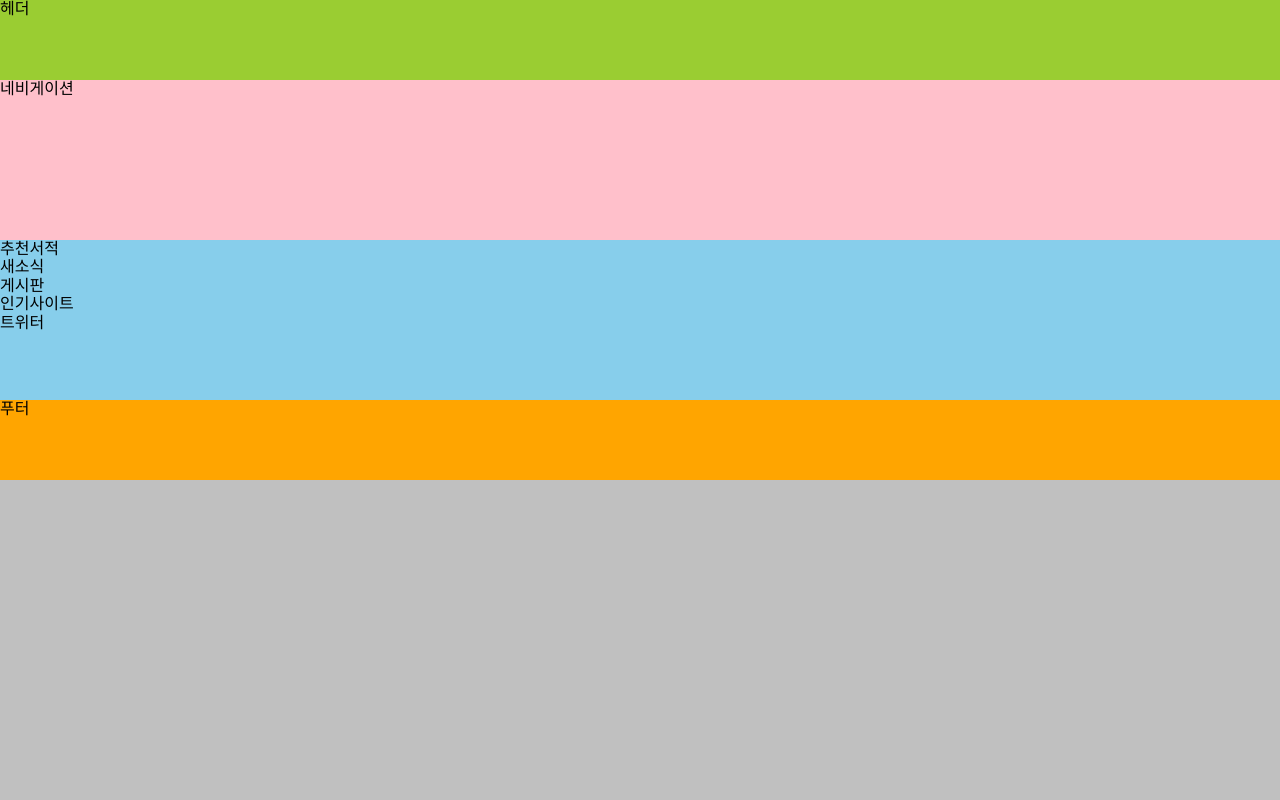
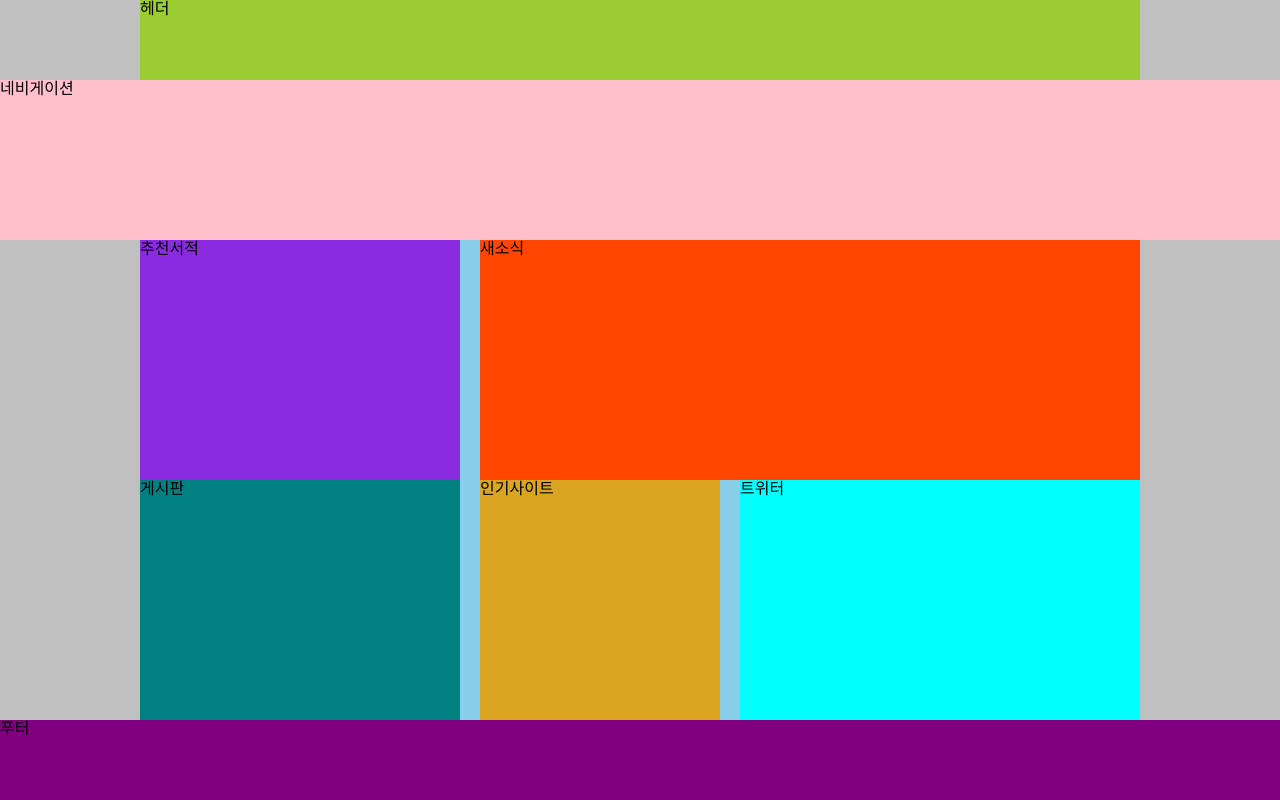
Before and after one commit to jdh0dv/Edu-RWD, a plain HTML site: page index.html in a window 1280 px wide. Drawn offline with Linux system fonts and the light colour scheme.

Commit message:
모바일 및 데스크탑 레이아웃 설계

```diff
--- a/css/style.css
+++ b/css/style.css
@@ -1,36 +1,85 @@
 @charset "uft-8";
 @import url(./normalize.css);
 
+/* All Device */
 .container{
+  background-color:silver;
   display: flex;
-  /* flex-direction: row;
-  flex-wrap: wrap; */
   flex-flow: row wrap;
-  background-color:silver;
-  justify-content: space-around;
-  height: 100vh;
-  align-content: flex-start;
 }
-.container > * {
-  flex: 0 1 auto;
-}
-.header, .navigation, .main, .footer {
+.header, .navigation, .main, .footer{
   width: 100%;
 }
-.header {
+
+.header{
   background-color: yellowgreen;
   height: 10vh;
 }
 
-.navigation {
+.navigation{
   background-color: pink;
   height: 20vh;
 }
-.main {
+.main{
   background-color: skyblue;
-  height: 20vh;
+  height: 60vh;
+  display: flex;
+  flex-flow: row wrap;
 }
-.footer {
-  background-color: orange;
+.book, .news, .board, .favorite, .twitter{
+  width: 100%;
+}
+.book{
+  background-color: blueviolet;
+}
+.news{
+  background-color:orangered;
+}
+.board{
+  background-color: teal;
+}
+.favorite{
+  background-color:goldenrod;
+}
+.twitter{
+  background-color: aqua;
+}
+.footer{
+  background-color:purple;
   height: 10vh;
 }
+
+/* Movile Device */
+@media screen and (max-width: 1000px){
+  .favorite, .twitter{
+    width: 50%;
+  }
+}
+/* Desktop Device */
+@media screen and (min-width: 1000px){
+  .container{
+    flex-direction: column;
+    align-items: center;
+  }
+  .header, .main{
+    width: 1000px;
+  }
+  .main{
+    justify-content: space-between;
+  }
+  .book{
+    width: 320px;
+  }
+  .news{
+    width: 660px;
+  }
+  .board{
+    width: 320px;
+  }
+  .favorite{
+    width: 240px;
+  }
+  .twitter{
+    width: 400px;
+  }
+}
```
